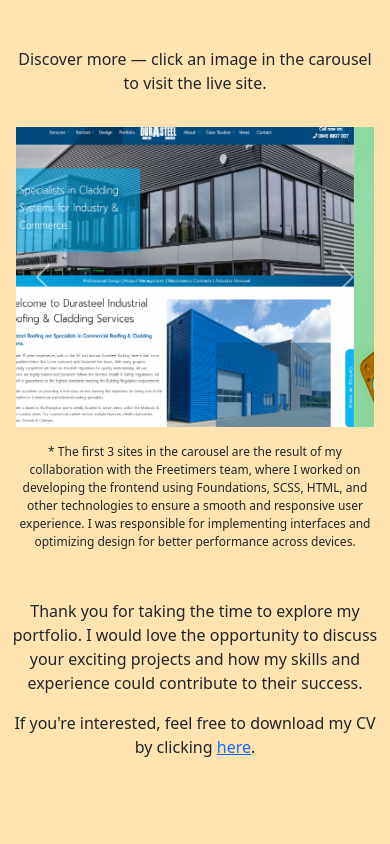
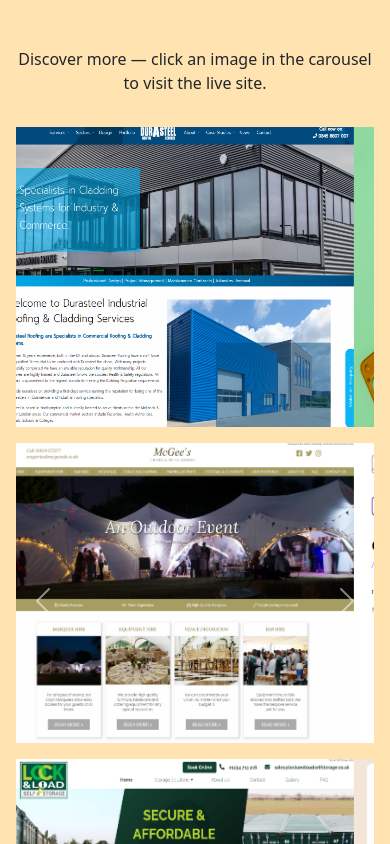
Before and after one commit to MadalinaBuu/portfolio, an Angular app: page / in a window 390 px wide. Shown: the part 2180-3024 px from the top of the page. Before the commit the page ends 2987 px from the top, so only its background shows below. Built offline with nearby package versions, Linux system fonts and the light colour scheme.

Commit message:
fix carousel for mobile

```diff
--- a/src/app/carousel/carousel.component.html
+++ b/src/app/carousel/carousel.component.html
@@ -5,9 +5,9 @@
   <div class="carousel-inner">
     <div *ngFor="let item of carouselItems; let i = index" [class.active]="i === 0" class="carousel-item">
       <div class="row">
-        <div *ngFor="let link of (isMobile() ? [item.links[0]] : item.links)" class="col-12 col-md-4">
+        <div *ngFor="let link of item.links" class="col-12 col-md-4">
           <a *ngIf="link.href" [href]="link.href" target="_blank">
-            <img [src]="link.imgSrc" class="d-block w-100" [alt]="link.alt">
+            <img [src]="link.imgSrc" class="d-block w-100 mb-3 mb-md-0" [alt]="link.alt">
           </a>
           <img *ngIf="!link.href" [src]="link.imgSrc" class="d-block w-100" [alt]="link.alt">
         </div>
```
